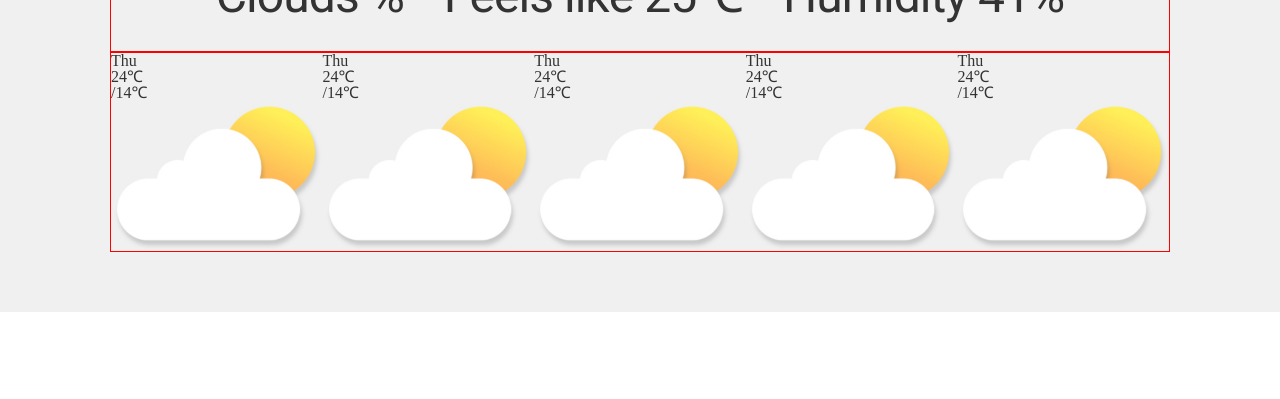
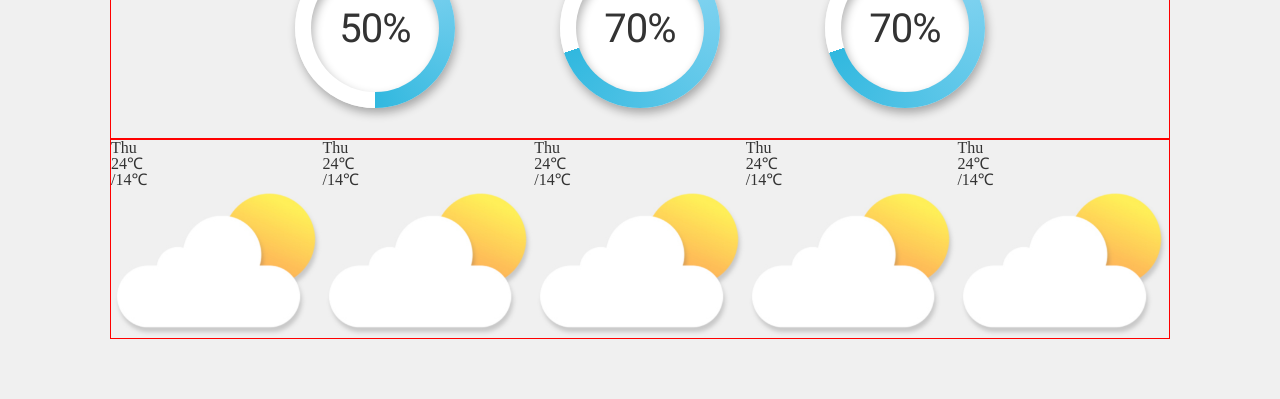
Before and after one commit to ClaudioCamba/weather-app, a website built with webpack: page dist/index.html in a window 1280 px wide. Shown: the part 619-1018 px from the top of the page. Before the commit the page ends 931 px from the top, so only its background shows below. Built offline with nearby package versions, Linux system fonts and the light colour scheme.

Commit message:
Complete styling loading circles, colours and sizing

```diff
--- a/src/index.js
+++ b/src/index.js
@@ -73,3 +73,22 @@ const weatherApp = (() => {
   // Testing
   // document.querySelector(".current .img img").setAttribute("src", testImg);
 })();
+
+// Loading circle
+
+let items = document.querySelectorAll(".progress-item");
+const counters = Array(items.length);
+const intervals = Array(items.length);
+counters.fill(0);
+items.forEach((number, index) => {
+  intervals[index] = setInterval(() => {
+    if (counters[index] == parseInt(number.dataset.num)) {
+      clearInterval(intervals[index]);
+    } else {
+      counters[index] += 1;
+      number.style.background = "conic-gradient(#97DAF5, #31B8DF calc(" + counters[index] + "%),#FFFFFF 0deg)";
+      number.setAttribute("data-value", counters[index] + "%");
+      number.innerHTML = counters[index] + "%";
+    }
+  }, 15);
+});
--- a/src/style/style.scss
+++ b/src/style/style.scss
@@ -1,4 +1,5 @@
 @import "./reset.scss";
+@import "./loading.scss";
 
 @font-face {
   font-family: "Heebo-Bold";
@@ -24,6 +25,11 @@
 // Variables
 $black-color: #333333;
 $bg-color: #f0f0f0;
+$loading-circle: 10rem;
+$-webkit-box-shadow: 0.125rem 0.313rem 0.625rem 0px rgba(0, 0, 0, 0.3);
+$box-shadow: 0.125rem 0.313rem 0.625rem 0px rgba(0, 0, 0, 0.3);
+$-webkit-box-shadow-inset: inset 0.125rem 0.313rem 0.625rem 0px rgba(0, 0, 0, 0.3);
+$box-shadow-inset: inset 0.125rem 0.313rem 0.625rem 0px rgba(0, 0, 0, 0.3);
 
 :root {
   font-size: 16px;
@@ -183,6 +189,9 @@ $bg-color: #f0f0f0;
       gap: 2.5rem;
       margin: 1.875rem 0;
     }
+    .desc-2 {
+      gap: 6.563rem;
+    }
   }
 
   .forecast {
@@ -201,7 +210,36 @@ $bg-color: #f0f0f0;
   }
 }
 
+// Loading Circle
+.progress-item {
+  display: flex;
+  width: $loading-circle;
+  height: $loading-circle;
+  border-radius: 50%;
+  font-size: 0;
+  animation: 0.4s ease-out reverse;
+  -webkit-box-shadow: $-webkit-box-shadow;
+  box-shadow: $box-shadow;
+}
+
+.progress-item::after {
+  content: attr(data-value);
+  display: flex;
+  justify-content: center;
+  flex-direction: column;
+  width: $loading-circle;
+  margin: 1rem;
+  line-height: 1;
+  padding-top: 0.25rem;
+  border-radius: 50%;
+  background: white;
+  font-size: 2.5rem;
+  text-align: center;
+  -webkit-box-shadow: $-webkit-box-shadow-inset;
+  box-shadow: $box-shadow-inset;
+}
+
 // Testing
 #weather-app .title-search {
-  display: none;
+  // display: none;
 }
```
Also changed, not shown: dist/bundle.js, dist/index.html, src/style/loading.scss (added), 1 other file.
